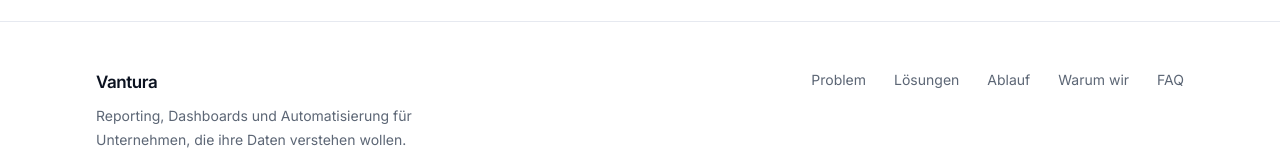
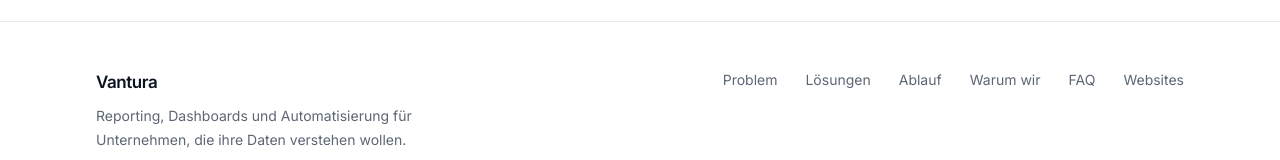
Before and after one commit to rem0ulade/vantura-neu, a Next.js app: page / in a window 1280 px wide. Shown: the part 9675-9835 px from the top of the page. Built offline with nearby package versions, Linux system fonts and the light colour scheme.

Commit message:
Add Websites link to footer

```diff
--- a/components/sections/Footer.tsx
+++ b/components/sections/Footer.tsx
@@ -21,6 +21,9 @@ export function Footer() {
                 {link.label}
               </a>
             ))}
+            <Link href="/websites/" className="transition-colors hover:text-ink">
+              Websites
+            </Link>
           </nav>
         </div>
 
```
